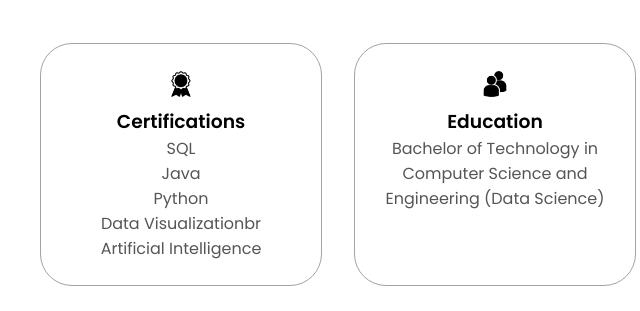
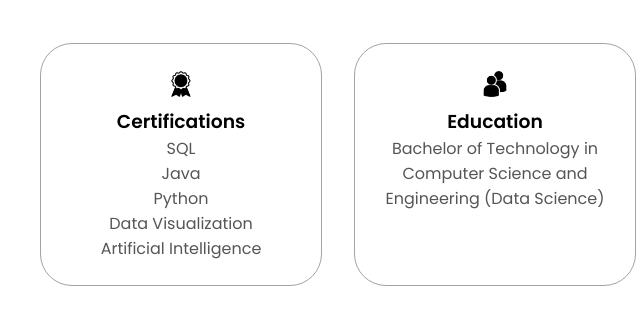
Before and after one commit to lakshmiroshinikotha/My-Portfolio, a plain HTML site: page index.html in a window 1280 px wide. Shown: the part 1080-1391 px from the top of the page, 484-1124 px from the left. Drawn offline with Linux system fonts and the light colour scheme.

Commit message:
Update index.html

```diff
--- a/index.html
+++ b/index.html
@@ -91,7 +91,7 @@
                 class="icon"
               />
               <h3>Certifications</h3>
-              <p>SQL <br />Java<br/>Python<br/>Data Visualizationbr
+              <p>SQL <br />Java<br/>Python<br/>Data Visualization
               <br>Artificial Intelligence</p>
             </div>
             <div class="details-container">
```
